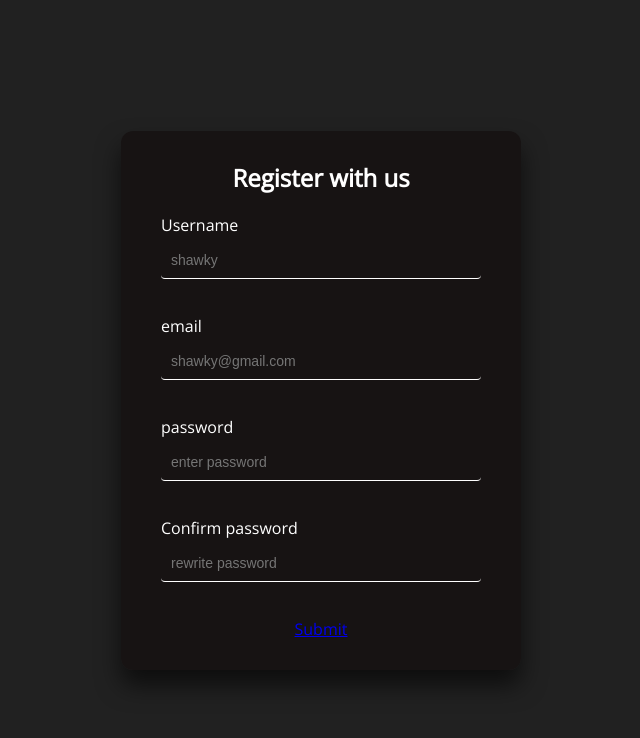
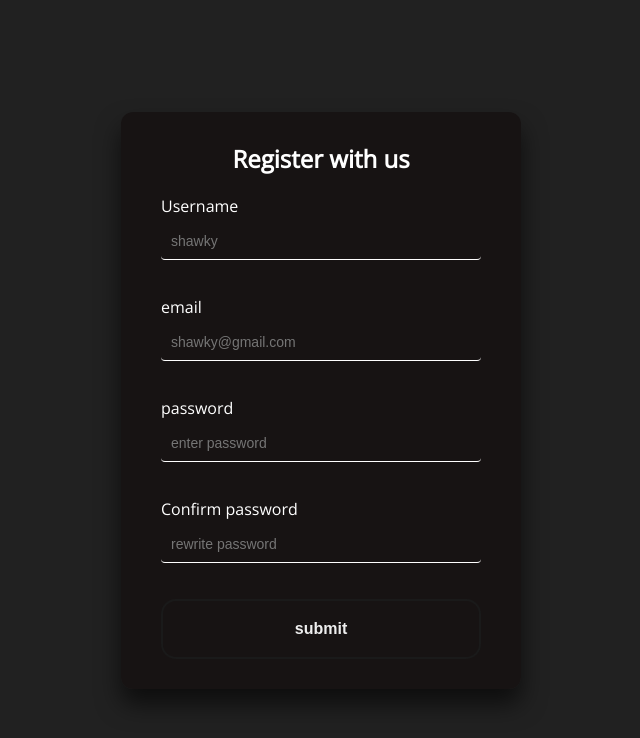
Before and after one commit to notshawky007/Form-Validator, a plain HTML site: page index.html in a window 1280 px wide. Shown: the whole page, without its empty margins (319-959 px from the left). Drawn offline with nearby package versions, Linux system fonts and the light colour scheme.

Commit message:
Update index.html

```diff
--- a/index.html
+++ b/index.html
@@ -35,12 +35,7 @@
           />
           <small>error massage</small>
         </div>
-        <center>
-          <a href="#">
-            Submit
-            <span></span>
-          </a>
-        </center>
+        <button type="submit">submit</button>
       </form>
     </div>
     <script src="script.js"></script>
```
